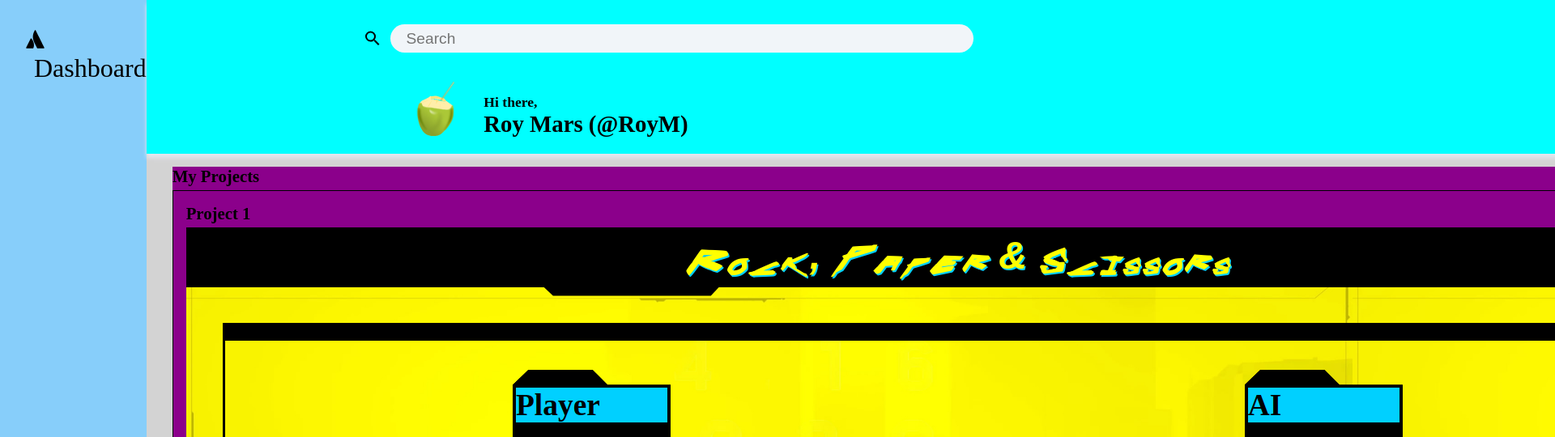
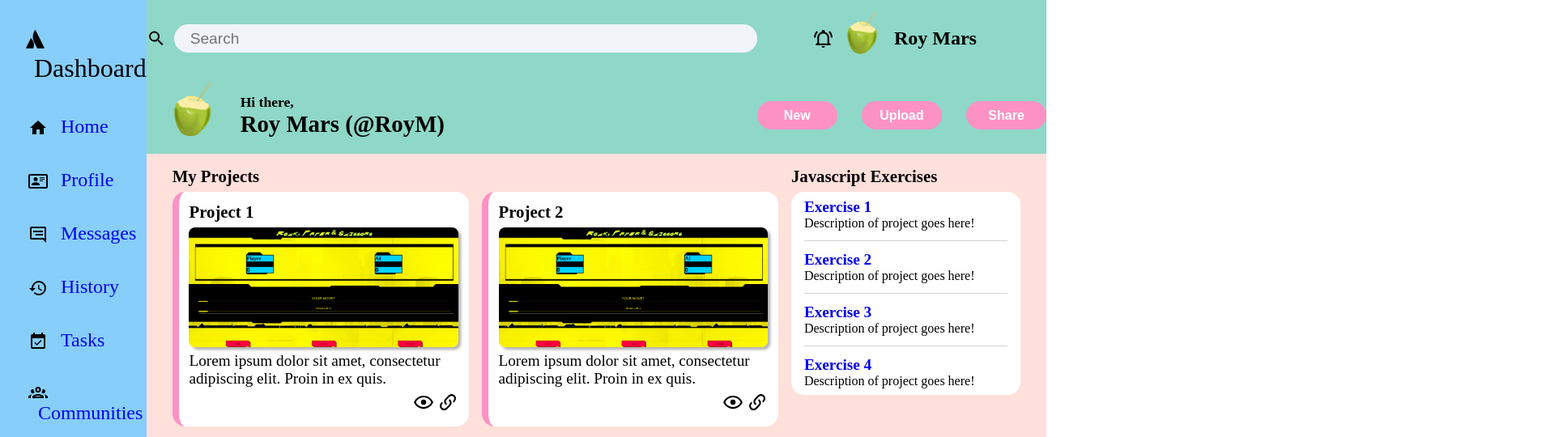
Before and after one commit to falteringsky/admin-dashboard, a plain HTML site: page index.html in a window 1280 px wide. Shown: the top 540 px of the page at 81% size, 1920 px wide, since content can reach past the window. Drawn offline with Linux system fonts and the light colour scheme.

Commit message:
added styling for projects section. Need to bug fix icons in projects

```diff
--- a/styles.css
+++ b/styles.css
@@ -20,18 +20,17 @@ body {
 }
 
 header {
-    background-color: aqua;
+    background-color: #8fd7c7;
     grid-column: 2/3;
     display: grid;
     grid-template-columns: 2fr 1fr;
     grid-template-rows: 1fr 1fr;
-    box-shadow: 0 5px 5px #e2e8f0;
     z-index: 1;
 }
 
 
 main {
-    background-color: lightgray;
+    background-color: #ffe0db;
     grid-row: 2/3;
     grid-column: 2/3;
 }
@@ -96,9 +95,6 @@ main {
     margin-bottom: 20px;
 }
 
-.saluteUser {
-
-}
 
 .userName.intro {
     font-weight: bold;
@@ -132,7 +128,7 @@ main {
 .mainBtn {
     cursor: pointer;
     color: white;
-    background-color: #de985e;
+    background-color: #fc92c4;
     border: none;
     width: 6.2rem;
     height: 2.2rem;
@@ -145,7 +141,7 @@ main {
     background-color: lightskyblue;
     grid-row: 1/3;
     display: grid;
-    grid-template-rows: 1fr 1fr 3fr;
+    grid-template-rows: 0.5fr 1fr 3fr;
     gap: 40px;
 }
 
@@ -191,6 +187,26 @@ main {
 
 a {
     text-decoration: none;
+    position: relative;
+}
+
+.linksUl.navLinks>li>a::before, .linksUl.navSupport>li>a::before {
+        content: '';
+        position: absolute;
+        width: 100%;
+        height: 2px;
+        border-radius: 4px;
+        background-color: #18272F;
+        bottom: 0;
+        left: 0;
+        transform-origin: right;
+        transform: scaleX(0);
+        transition: transform .3s ease-in-out;
+}
+
+.linksUl.navLinks>li>a:hover::before, .linksUl.navSupport>li>a:hover::before {
+    transform-origin: left;
+    transform: scaleX(1);
 }
 
 
@@ -202,7 +218,7 @@ main {
 }
 
 .projects {
-    background-color: darkmagenta;
+    /* background-color: darkmagenta; */
     grid-row: 1/3;
     grid-column: 1/2;
 }
@@ -210,14 +226,49 @@ main {
 
 .projectsArticle {
     display: grid;
-    grid-template-columns: repeat(2, 1fr);
     grid-template-rows: repeat(3, 1fr);
+    grid-template-columns: repeat(auto-fit, minmax(350px, 1fr));
+    grid-auto-rows: 1fr;
     gap: 1em;
 }
 
 .projectBox {
-    padding: 1em;
-    border: 1px solid black;
+    padding: 0.8em;
+    background-color: white;
+    border-left: 8px solid #fc92c4;
+    border-radius: 1em;
+    display: flex;
+    flex-direction: column;
+    justify-content: stretch;
+    align-items: stretch;
+}
+
+.projectBox>img {
+    border-radius: 0.5em;
+    box-shadow: 0.2em 0.2em 0.2em rgb(0 0 0 / 30%);
+    height: auto;
+    margin: 0 auto;
+    max-width: 650px;
+    width: 100%;
+}
+
+.projectBox>p {
+    font-size: 1.2rem;
+    flex: 1;
+    margin-top: 5.5px;
+    margin-bottom: 5px;
+}
+
+.linksGithub>a {
+    transition: all 0.3s linear;
+}
+
+.linksGithub>a:hover {
+    transform: scale(1.5);
+}
+
+.linksGithub {
+    text-align: right;
 }
 
 .JSexercise {
@@ -227,11 +278,11 @@ main {
 
 h3 {
     font-size: 1.3rem;
-    margin-bottom: 5px;
+    margin-bottom: 7px;
 }
 
 .JSarticle, .CSSarticle {
-    background-color: #f1f5f9;
+    background-color: white;
     padding: 0.5em 1em;
     border-radius: 1em;
     display: flex;
```
